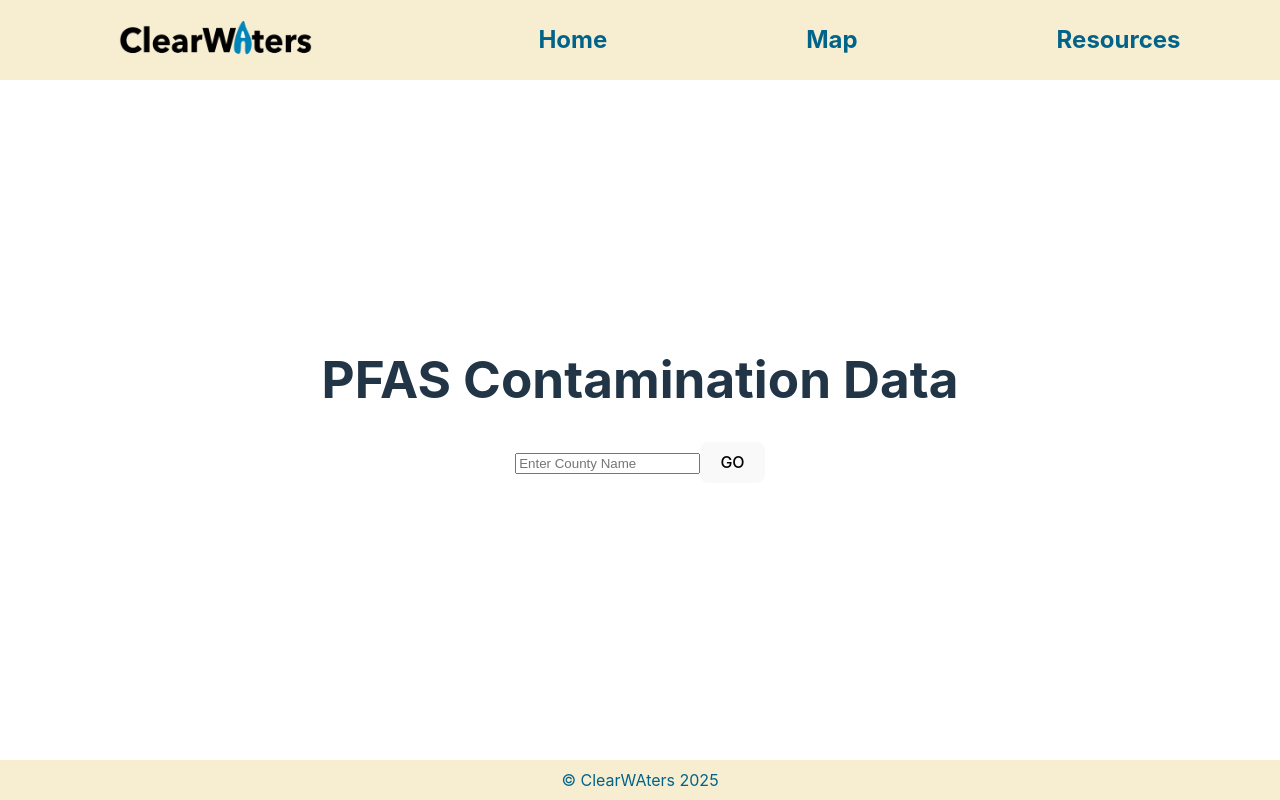
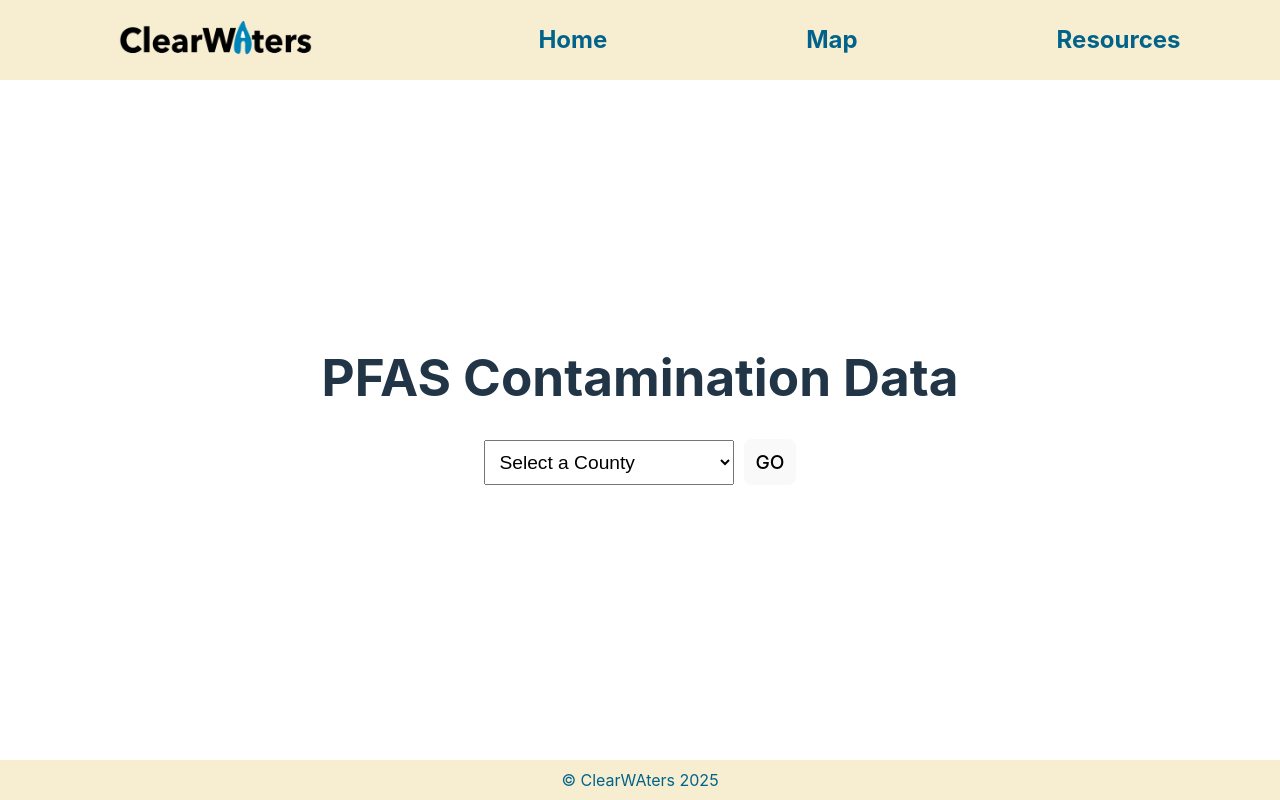
Before and after one commit to kellyjhorak/Squash, a React (Vite) app in the folder ClearWAters/: page / in a window 1280 px wide. Built offline with nearby package versions, Linux system fonts and the light colour scheme.

Commit message:
replace search bar with drop down

```diff
--- a/ClearWAters/src/homepage.jsx
+++ b/ClearWAters/src/homepage.jsx
@@ -4,6 +4,8 @@
 import React, { useState } from 'react';
 import Navbar from './navbar';
 import Footer from './Footer';
+
+const counties = ["King", "Kitsap", "Pierce", "Spokane", "Yakima"];
 
 const PfasData = ({ countyInput }) => {
   const data = [
@@ -14,7 +16,7 @@ const PfasData = ({ countyInput }) => {
     { county_name: "Yakima", measurement_date: "4/8/2024", pfas_level: 45.2, pfas_compound: "(PFOS) PFoctane sulfonic acid", water_source: "Yakima River", recommended_filter: "Activated Carbon", comments: "High PFOS levels; filtration strongly recommended." }
   ];
 
-  const filteredData = data.filter(item => item.county_name.toLowerCase().includes(countyInput.toLowerCase()));
+  const filteredData = data.filter(item => item.county_name === countyInput);
 
   return (
     <div>
@@ -66,12 +68,12 @@ export default function Homepage() {
   const [countyInput, setCountyInput] = useState('');
   const [showData, setShowData] = useState(false);
 
-  const handleInputChange = (e) => {
+  const handleSelectChange = (e) => {
     setCountyInput(e.target.value);
   };
 
   const handleSearch = () => {
-    if (countyInput.trim()) {
+    if (countyInput) {
       setShowData(true);
     }
   };
@@ -87,14 +89,18 @@ export default function Homepage() {
         <main>
           {!showData ? (
             <div className="input-section">
-              <input
-                type="text"
-                id="county-input"
-                placeholder="Enter County Name"
+              <select
+                id="county-select"
                 value={countyInput}
-                onChange={handleInputChange}
-              />
-              <button onClick={handleSearch}>GO</button>
+                onChange={handleSelectChange}
+                style={{ fontSize: '1.2em', padding: '10px', width: '250px' }}
+              >
+                <option value="">Select a County</option>
+                {counties.map(county => (
+                  <option key={county} value={county}>{county}</option>
+                ))}
+              </select>
+              <button onClick={handleSearch} style={{ fontSize: '1.2em', padding: '10px', marginLeft: '10px' }}>GO</button>
             </div>
           ) : (
             <PfasData countyInput={countyInput} />
```
